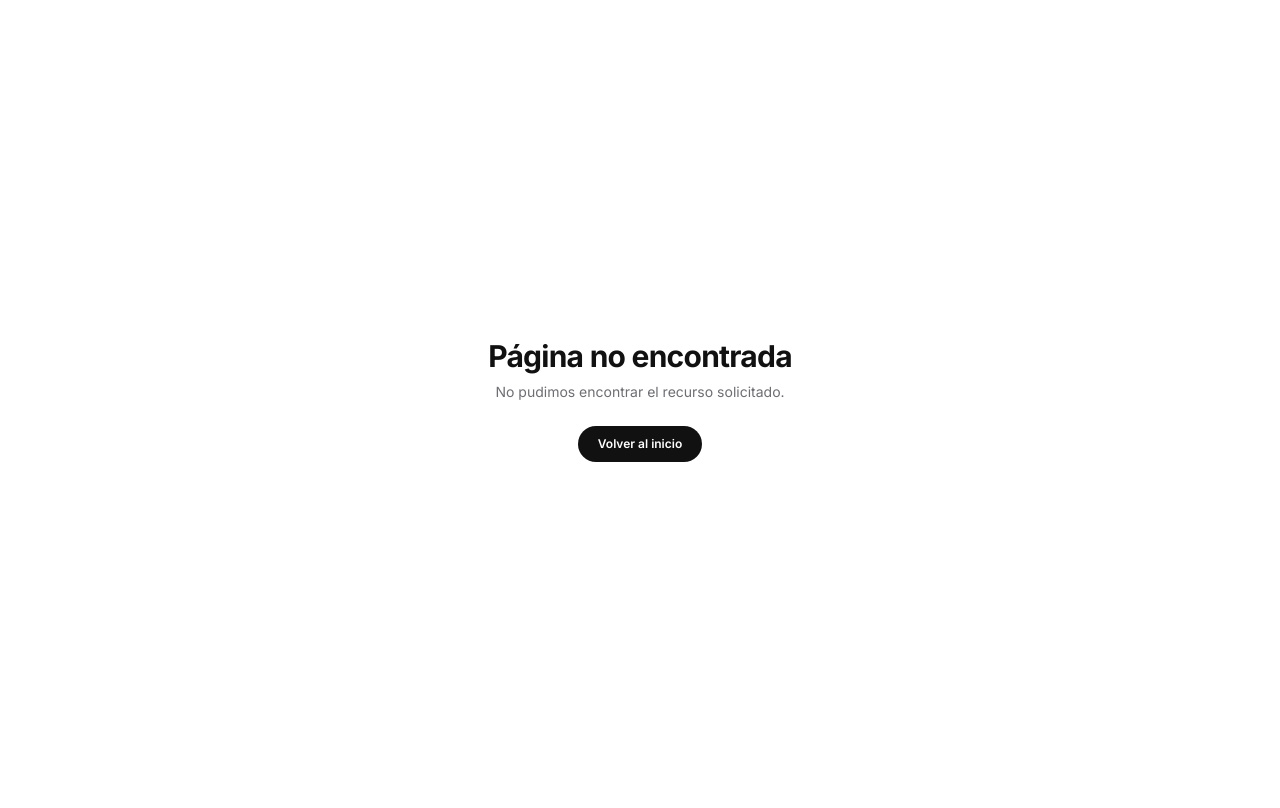
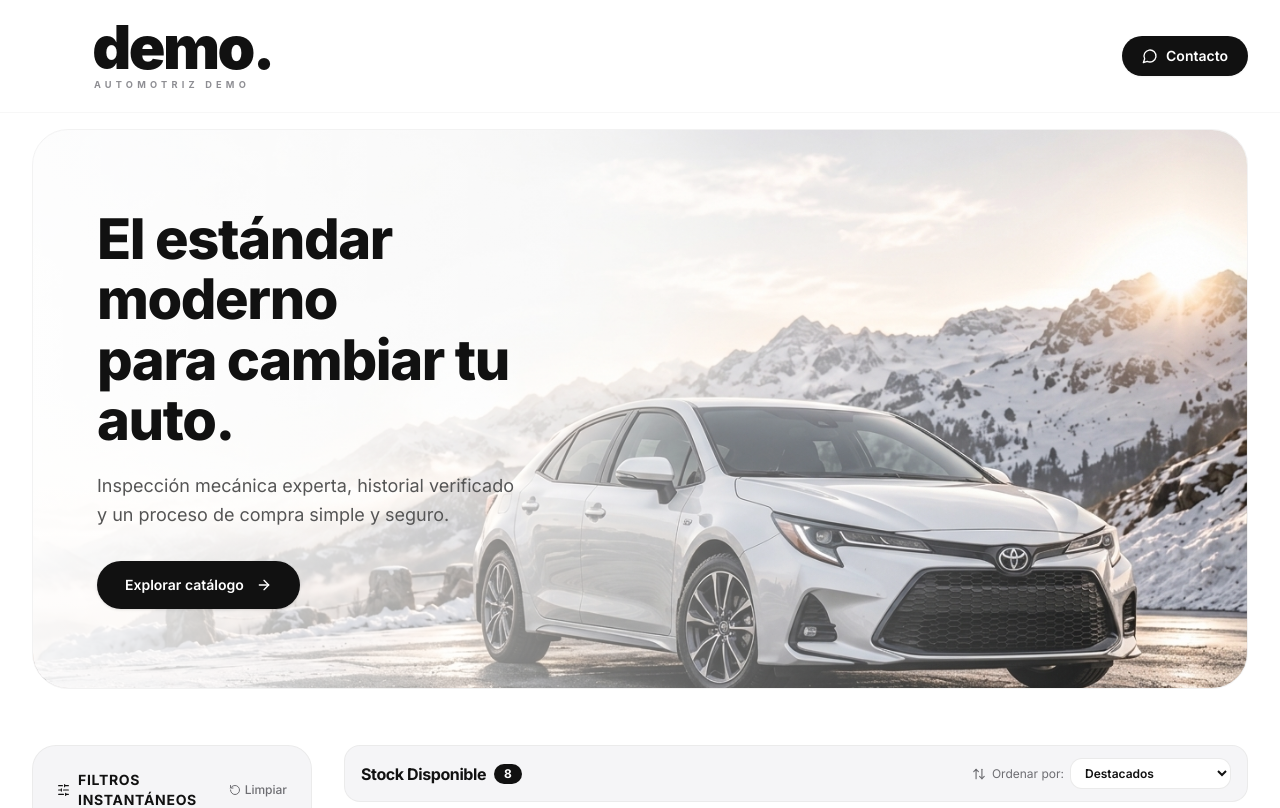
Before and after one commit to nowebcl/demos, a Next.js app: page /demo in a window 1280 px wide. Before the commit this address had no page. Shown: the top 808 px of the page. Built offline with nearby package versions, Linux system fonts and the light colour scheme.

Commit message:
feat: agregar version demo en /demo con logo y botones negros

```diff
--- /dev/null
+++ b/src/app/demo/page.tsx
@@ -0,0 +1,14 @@
+import React from "react";
+import type { Metadata } from "next";
+import CatalogApp from "@/components/CatalogApp";
+import { demoBrandConfig } from "@/data/vehicles";
+
+export const metadata: Metadata = {
+  title: "demo. | Catálogo Digital y Venta de Vehículos",
+  description:
+    "Catálogo demostrativo interactivo para concesionarias y automotoras. Prueba de inventario, tasaciones y financiamiento.",
+};
+
+export default function DemoPage() {
+  return <CatalogApp initialBrand={demoBrandConfig} />;
+}
--- a/src/data/vehicles.ts
+++ b/src/data/vehicles.ts
@@ -74,6 +74,20 @@
   schedule: "Lun 10:00 – 18:30 · Mar a Vie 10:00 – 19:00",
   instagram: "@mcrcars30",
   email: "Mcrcars30@gmail.com",
+};
+
+export const demoBrandConfig: BrandConfig = {
+  name: "demo.",
+  legalName: "DEMO AUTOMOTRIZ SPA",
+  logoUrl: "/images/demo-logo.svg",
+  primaryColor: "#111111",
+  address: "Av. Vitacura 4500, Santiago",
+  city: "Santiago, Región Metropolitana",
+  whatsapp: "56912345678",
+  phoneFormatted: "+56 9 1234 5678",
+  schedule: "Lun a Vie 09:00 – 19:00 · Sáb 10:00 – 14:00",
+  instagram: "@demo.automotriz",
+  email: "contacto@demo.cl",
 };
 
 export const defaultBrandConfig: BrandConfig = rapMotorsBrandConfig;
```
Also changed, not shown: public/images/demo-logo.svg (added).
